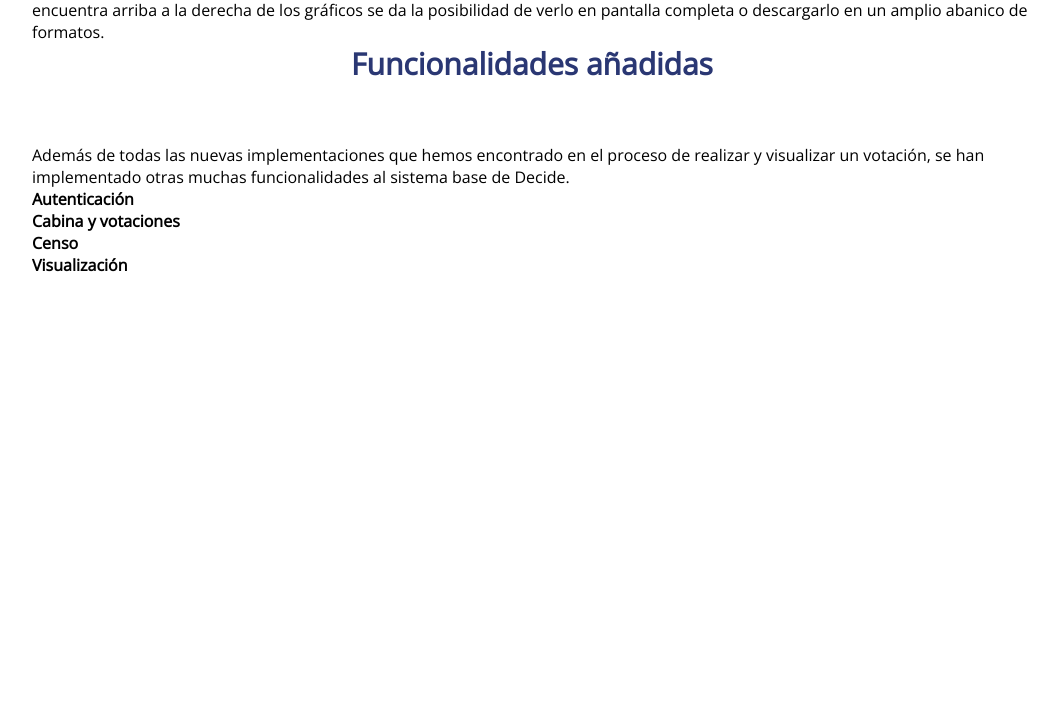
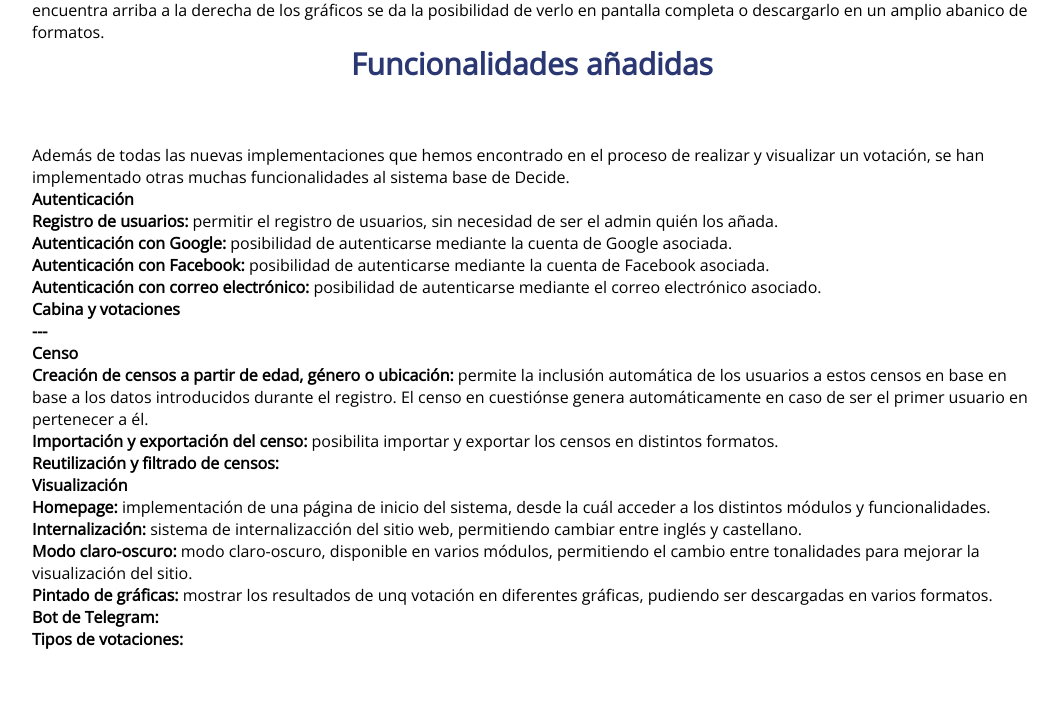
Before and after one commit to PepeCesarG/decide-full-alcazaba, a Django app: template decide/catalog/templates/guia.html in a window 1280 px wide. Shown: the part 1950-2660 px from the top of the page, without its empty margins (108-1166 px from the left). Before the commit the page ends 2222 px from the top, so only its background shows below. Run offline with Django 3.2, Linux system fonts and the light colour scheme; the template is opened without the code that fills it, so the values that code supplies are empty.

Commit message:
feat(#51): Recopilación nuevas funcionalidades
Recopilación y explicación de nuevas funcionalidades del sistema.

```diff
--- a/decide/catalog/templates/guia.html
+++ b/decide/catalog/templates/guia.html
@@ -20,7 +20,7 @@
             <a href='#'>{% trans 'Login' %}</a>
         </nav>
         <section class="textos-header">
-            <h1>{% trans "Manual de uso" %}</h1>
+            <h1>{% trans "Manual de uso de nuevas funcionalidades." %}</h1>
 
             <div class="wave" style="height: 150px;overflow:hidden"><svg viewBox="0 0 500 150" preserveAspectRatio="none"
                 style="height:100%;width: 100%;"><path d="M0.00,49.98 C150.00,150.00 349.20,-50.00 500.00, 49.98
@@ -67,13 +67,23 @@
                 <div class="funcionalidades">
                     <p>Además de todas las nuevas implementaciones que hemos encontrado en el proceso de realizar y visualizar un votación, se han implementado otras muchas funcionalidades al sistema base de Decide.</p>
                     <h4>Autenticación</h4>
-                    <p></p>
+                    <p><strong>Registro de usuarios: </strong>permitir el registro de usuarios, sin necesidad de ser el admin quién los añada.</p>
+                    <p><strong>Autenticación con Google: </strong>posibilidad de autenticarse mediante la cuenta de Google asociada.</p>
+                    <p><strong>Autenticación con Facebook: </strong>posibilidad de autenticarse mediante la cuenta de Facebook asociada.</p>
+                    <p><strong>Autenticación con correo electrónico: </strong>posibilidad de autenticarse mediante el correo electrónico asociado.</p>
                     <h4>Cabina y votaciones</h4>
-                    <p></p>
+                    <p><strong>---</strong></p>
                     <h4>Censo</h4>
-                    <p></p>
+                    <p><strong>Creación de censos a partir de edad, género o ubicación: </strong>permite la inclusión automática de los usuarios a estos censos en base en base a los datos introducidos durante el registro. El censo en cuestiónse genera automáticamente en caso de ser el primer usuario en pertenecer a él.</p>
+                    <p><strong>Importación y exportación del censo: </strong>posibilita importar y exportar los censos en distintos formatos.</p>
+                    <p><strong>Reutilización y filtrado de censos: </strong></p>
                     <h4>Visualización</h4>
-                    <p></p>
+                    <p><strong>Homepage: </strong>implementación de una página de inicio del sistema, desde la cuál acceder a los distintos módulos y funcionalidades.</p>
+                    <p><strong>Internalización: </strong>sistema de internalizacción del sitio web, permitiendo cambiar entre inglés y castellano.</p>
+                    <p><strong>Modo claro-oscuro: </strong>modo claro-oscuro, disponible en varios módulos, permitiendo el cambio entre tonalidades para mejorar la visualización del sitio.</p>
+                    <p><strong>Pintado de gráficas: </strong>mostrar los resultados de unq votación en diferentes gráficas, pudiendo ser descargadas en varios formatos.</p>
+                    <p><strong>Bot de Telegram: </strong></p>
+                    <p><strong>Tipos de votaciones: </strong></p>
                 </div>
             </div>
         </section>
```
